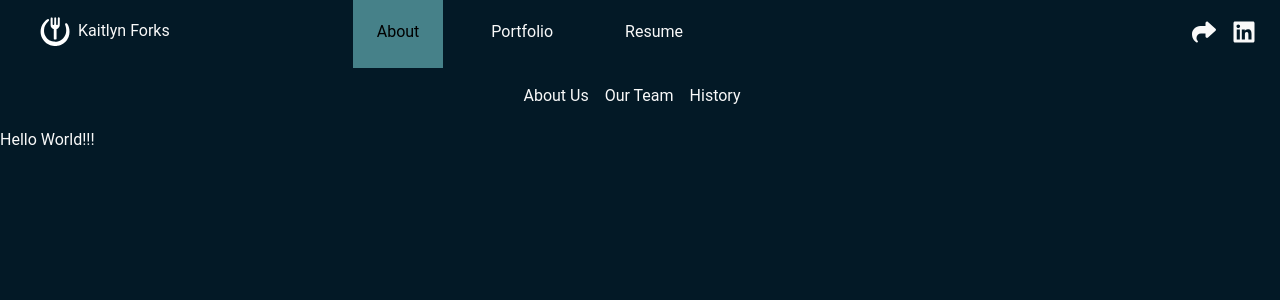
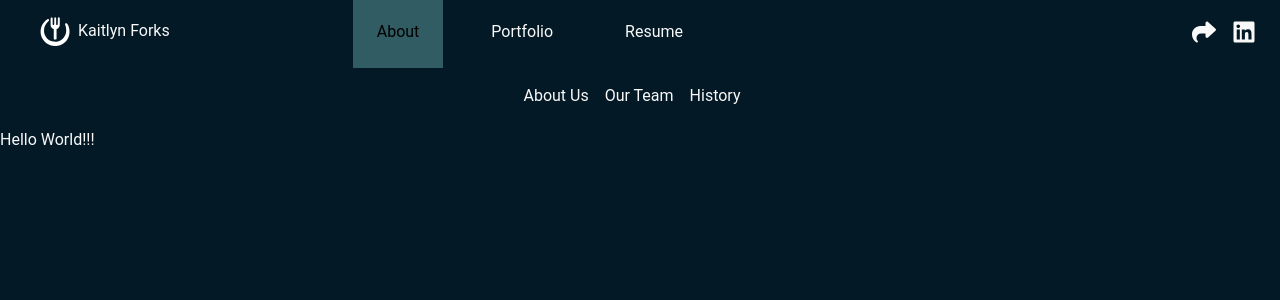
Before and after one commit to kforks/forked-software-ng, an Angular app: page / in a window 1280 px wide. In both pictures the pointer is over the element "About". Shown: the top 300 px of the page. Built offline with nearby package versions, Linux system fonts and the light colour scheme.

Commit message:
nav improvements 2

```diff
--- a/src/app/nav/nav.component.scss
+++ b/src/app/nav/nav.component.scss
@@ -21,7 +21,7 @@
   }
 
   span:hover {
-    color: #3f51b5;
+    color: #315C63;
   }
 }
 
@@ -38,7 +38,7 @@
 
   span:hover {
     color: black;
-    background-color: m.$primary-dark;
+    background-color: #315C63;
   }
 }
 
```
